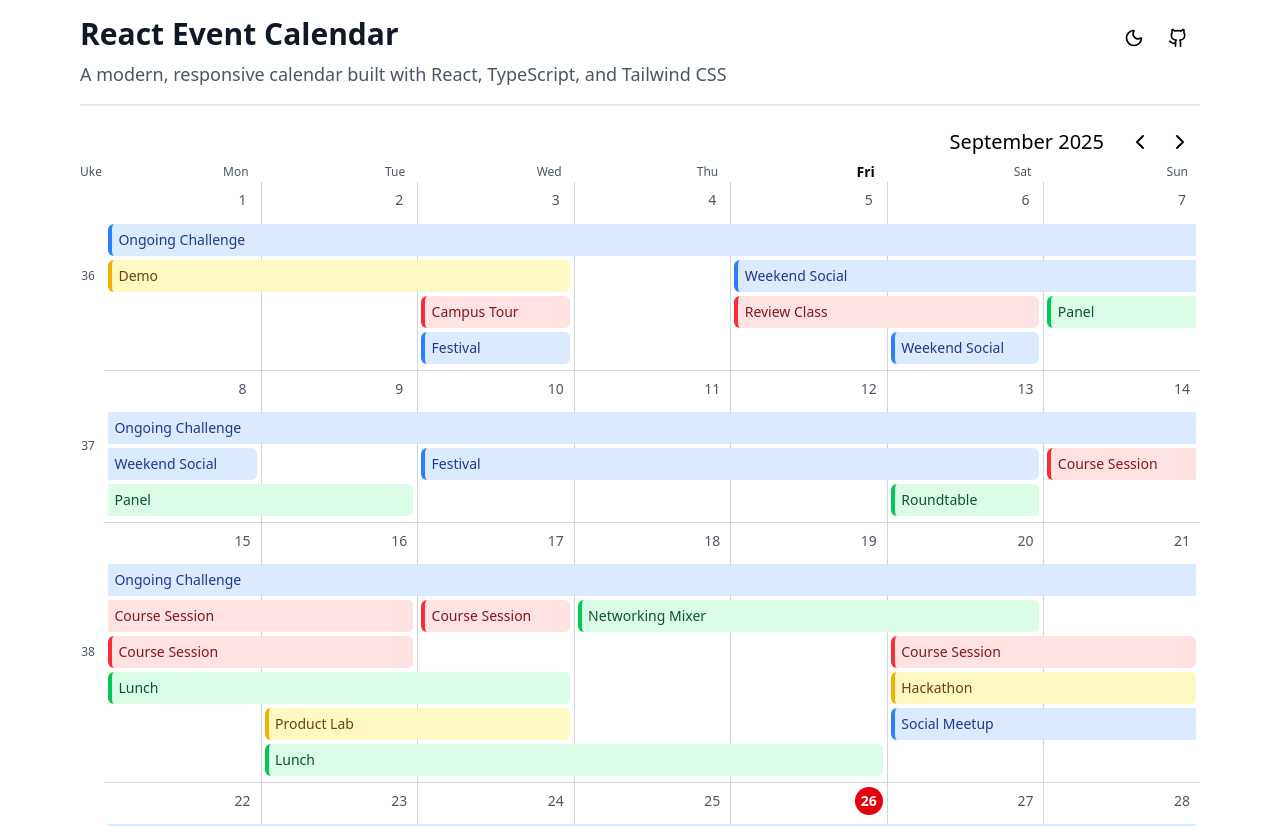
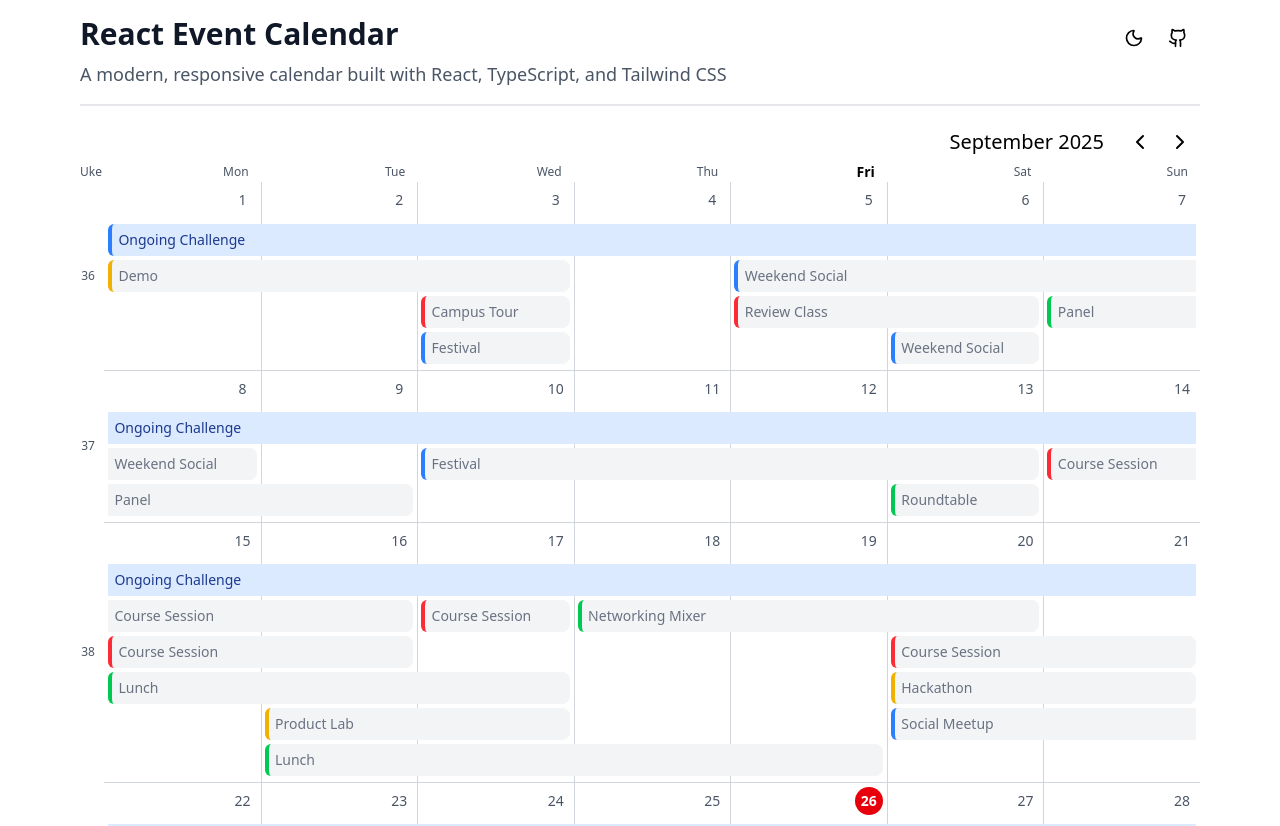
Before and after one commit to johannes-aas/react-calendar, a React (Vite) app: page / in a window 1280 px wide. Shown: the top 826 px of the page. Built offline with nearby package versions, Linux system fonts and the light colour scheme.

Commit message:
Add gray style for past events

```diff
--- a/src/components/EventCalendar.tsx
+++ b/src/components/EventCalendar.tsx
@@ -139,11 +139,12 @@ export const EventCalendar: FC<CalendarProps> = ({ year, month, events }) => {
                   return (
                     <EventCalendarItem
                       event={event}
+                      active={event.eventDisplayProps.active}
                       className={cn(
                         getColStartClass(event.eventDisplayProps.startCol + 2),
                         getColSpanClass(event.eventDisplayProps.span),
                         event.eventDisplayProps.leftEdge && "sm:border-l-4 rounded-l-md",
-                        event.eventDisplayProps.rightEdge && "rounded-r-md"
+                        event.eventDisplayProps.rightEdge && "rounded-r-lg"
                       )}
                     />
                   )
--- a/src/components/EventCalendarItem.tsx
+++ b/src/components/EventCalendarItem.tsx
@@ -21,11 +21,13 @@ import { Location } from "./icons/Location";
 interface EventHoverCardProps {
   event: Event;
   className?: string;
+  active?: boolean;
 }
 
 export const EventCalendarItem = ({
   event,
   className,
+  active = true,
 }: EventHoverCardProps) => {
   const [open, setOpen] = React.useState(false);
 
@@ -59,12 +61,12 @@ export const EventCalendarItem = ({
     role,
   ]);
 
-  // Pick category config (or default)
   const category = event.type ? eventCategories[event.type] : undefined;
-  const triggerClasses = category?.classes.item ?? "";
-  const cardClasses = category?.classes.card ?? "bg-white";
-  const badgeClasses = category?.classes.badge ?? "bg-gray-200 text-gray-700";
-  const categoryName = category?.displayName ?? "Other";
+  const triggerClasses = category?.classes.item ?? "bg-gray-100 dark:bg-neutral-800";
+  const borderClasses = category?.classes.itemBorder ?? "border-gray-500 dark:border-neutral-500";
+  const cardClasses = category?.classes.card ?? "bg-gray-100 border-gray-300 dark:bg-neutral-800 dark:border-neutral-600";
+  const badgeClasses = category?.classes.badge ?? "";
+  const categoryName = category?.displayName ?? "";
   const fade = category?.classes.itemFade ?? "";
 
   const cardContent = (
@@ -98,7 +100,8 @@ export const EventCalendarItem = ({
         {...getReferenceProps()}
         className={cn(
           "cursor-default ml-[2px] mr-[1px] my-0.5 pl-[0.2rem] sm:pl-[0.4rem] text-xs sm:text-sm sm:mx-1 overflow-hidden relative",
-          triggerClasses,
+          borderClasses,
+          active ? triggerClasses : "bg-gray-100 text-gray-500 dark:bg-neutral-800 dark:text-neutral-400",
           className
         )}
       >
@@ -107,7 +110,7 @@ export const EventCalendarItem = ({
           <div
             className={cn(
               "absolute inset-y-0 right-0 w-5 bg-gradient-to-r from-transparent pointer-events-none",
-              fade
+              active ? fade : "to-gray-100 dark:to-neutral-800"
             )}
           />
         </div>
--- a/src/config/eventCategories.ts
+++ b/src/config/eventCategories.ts
@@ -3,6 +3,7 @@ interface EventCategoryConfig {
   classes: {
     guide: string
     item: string
+    itemBorder: string
     itemFade: string
     card: string
     badge: string
@@ -14,7 +15,8 @@ export const eventCategories: Record<string, EventCategoryConfig> = {
     displayName: "Social",
     classes: {
       guide: "bg-blue-500 dark:bg-blue-600",
-      item: "bg-blue-100 text-blue-900 border-blue-500 dark:bg-blue-950 dark:text-blue-300 dark:border-blue-600",
+      item: "bg-blue-100 text-blue-900 dark:bg-blue-950 dark:text-blue-300",
+      itemBorder: "border-blue-500 dark:border-blue-600",
       itemFade: "to-blue-100 dark:to-blue-950",
       card: "bg-blue-100 text-blue-950 border-blue-200 hover:border-blue-500 dark:bg-blue-950 dark:text-blue-50 dark:border-blue-900 dark:hover:border-blue-600",
       badge: "bg-blue-200 text-blue-700 dark:bg-blue-800 dark:text-blue-200",
@@ -25,6 +27,7 @@ export const eventCategories: Record<string, EventCategoryConfig> = {
     classes: {
       guide: "bg-red-500 dark:bg-red-600",
       item: "bg-red-100 text-red-900 border-red-500 dark:bg-red-950 dark:text-red-300 dark:border-red-600",
+      itemBorder: "border-red-500 dark:border-red-600",
       itemFade: "to-red-100 dark:to-red-950",
       card: "bg-red-100 text-red-950 border-red-200 hover:border-red-500 dark:bg-red-950 dark:text-red-50 dark:border-red-900 dark:hover:border-red-600",
       badge: "bg-red-200 text-red-700 dark:bg-red-800 dark:text-red-200",
@@ -35,6 +38,7 @@ export const eventCategories: Record<string, EventCategoryConfig> = {
     classes: {
       guide: "bg-green-500 dark:bg-green-600",
       item: "bg-green-100 text-green-900 border-green-500 dark:bg-green-950 dark:text-green-300 dark:border-green-600",
+      itemBorder: "border-green-500 dark:border-green-600",
       itemFade: "to-green-100 dark:to-green-950",
       card: "bg-green-100 text-green-950 border-green-200 hover:border-green-500 dark:bg-green-950 dark:text-green-50 dark:border-green-900 dark:hover:border-green-600",
       badge: "bg-green-200 text-green-700 dark:bg-green-800 dark:text-green-200",
@@ -45,6 +49,7 @@ export const eventCategories: Record<string, EventCategoryConfig> = {
     classes: {
       guide: "bg-yellow-500 dark:bg-yellow-600",
       item: "bg-yellow-100 text-yellow-900 border-yellow-500 dark:bg-yellow-950 dark:text-yellow-300 dark:border-yellow-600",
+      itemBorder: "border-yellow-500 dark:border-yellow-600",
       itemFade: "to-yellow-100 dark:to-yellow-950",
       card: "bg-yellow-100 text-yellow-950 border-yellow-200 hover:border-yellow-500 dark:bg-yellow-950 dark:text-yellow-50 dark:border-yellow-900 dark:hover:border-yellow-600",
       badge: "bg-yellow-200 text-yellow-700 dark:bg-yellow-800 dark:text-yellow-200",
--- a/src/utils/utils.ts
+++ b/src/utils/utils.ts
@@ -31,5 +31,5 @@ export function formatEventTime(start: string | Date, end: string | Date) {
   }
 
   // Multi-day event
-  return `${startDate.toLocaleDateString([], { month: 'short', day: 'numeric' })} ${startDate.toLocaleTimeString([], { hour: '2-digit', minute: '2-digit', hour12: false })} - ${endDate.toLocaleDateString([], { month: 'short', day: 'numeric' })} ${endDate.toLocaleTimeString([], { hour: '2-digit', minute: '2-digit', hour12: false })}`;
+  return `${startDate.toLocaleDateString([], { month: 'short', day: 'numeric' })}, ${startDate.toLocaleTimeString([], { hour: '2-digit', minute: '2-digit', hour12: false })} - ${endDate.toLocaleDateString([], { month: 'short', day: 'numeric' })}, ${endDate.toLocaleTimeString([], { hour: '2-digit', minute: '2-digit', hour12: false })}`;
 };
--- a/tailwind.config.ts
+++ /dev/null
@@ -1,9 +0,0 @@
-import type { Config } from "tailwindcss";
-
-export default {
-  darkMode: "class",
-  theme: {
-    extend: {},
-  },
-  plugins: [],
-} satisfies Config;
```
